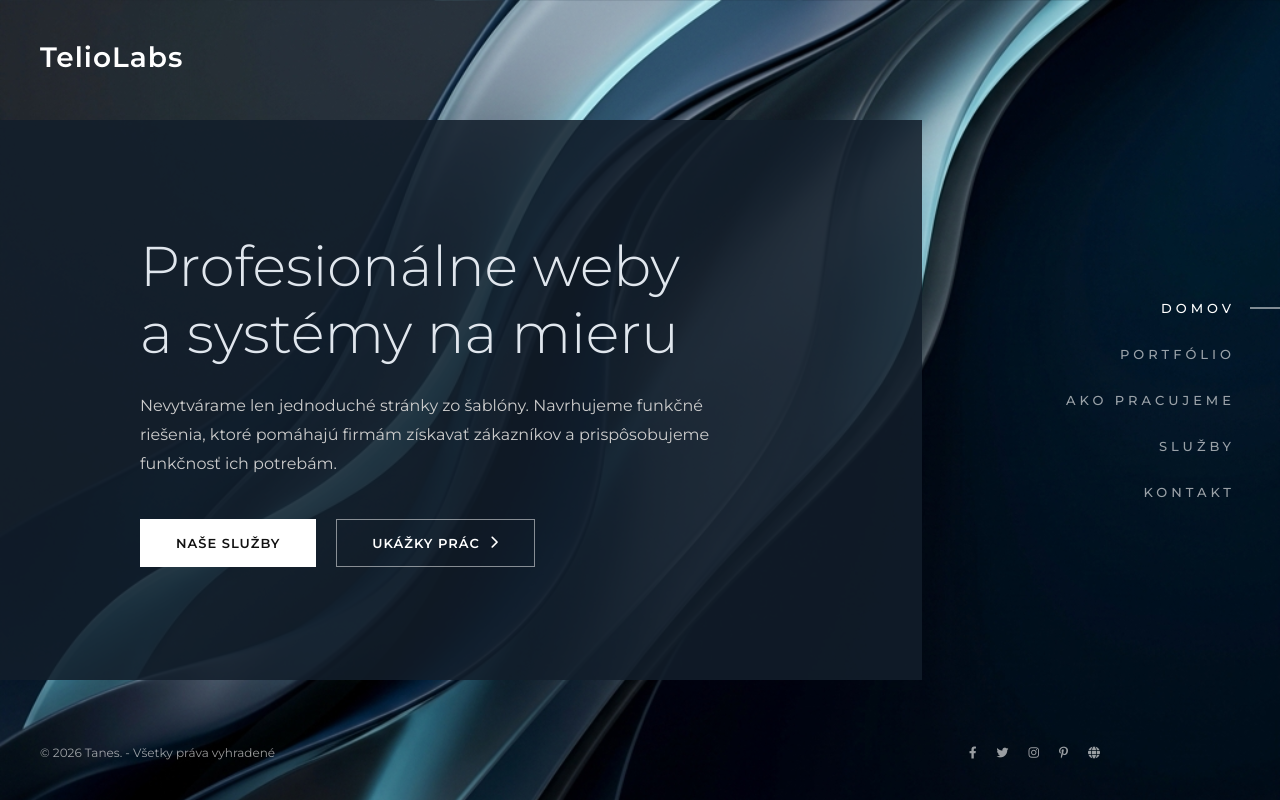
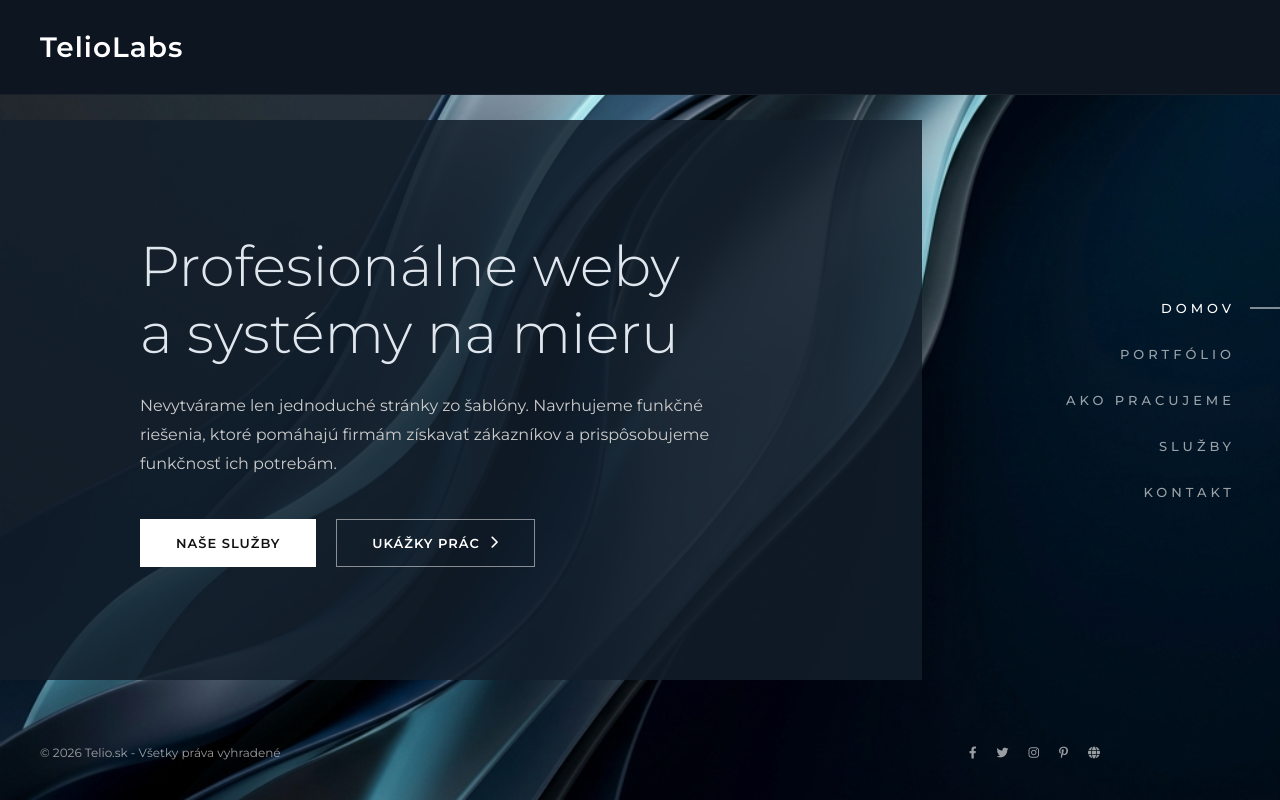
Before and after one commit to websolution4you/telio_comp, a Next.js app: page / in a window 1280 px wide. Shown: the top 800 px of the page. Built offline with nearby package versions, Linux system fonts and the light colour scheme.

Commit message:
Update deployed website content and styling

```diff
--- a/app/data/projects.ts
+++ b/app/data/projects.ts
@@ -75,7 +75,7 @@ export const projects: Project[] = [
     year: '2024',
     thumbnail: '/assets/portfolio/jdm-lifts/thumbnail.png',
     mobileThumbnail: '/assets/portfolio/jdm-lifts/mobile_thumbnail.png',
-    liveUrl: 'https://jdmlifts-b1238.web.app/',
+    liveUrl: 'https://jdmlifts.sk/',
     technologies: ['HTML5', 'CSS3', 'JavaScript', 'Bootstrap', 'Firebase Hosting'],
 
     heroImage: '/assets/portfolio/jdm-lifts/hero.png',
@@ -191,7 +191,7 @@ export const projects: Project[] = [
     year: '2024',
     thumbnail: '/assets/portfolio/leutschau/thumbnail.png',
     mobileThumbnail: '/assets/portfolio/leutschau/mobile_thumbnail.png',
-    liveUrl: 'https://websolution4you.github.io/LeutschauCaffe/',
+    liveUrl: 'https://www.leutschau.sk/',
     technologies: ['HTML5', 'CSS3', 'JavaScript', 'Responsive Design', 'Bootstrap'],
 
     heroImage: '/assets/portfolio/leutschau/hero-main.png',
@@ -239,7 +239,7 @@ export const projects: Project[] = [
     year: '2024',
     thumbnail: '/assets/portfolio/planeta-levoca/thumbnail.png',
     mobileThumbnail: '/assets/portfolio/planeta-levoca/mobile_thumbnail.png',
-    liveUrl: 'https://websolution4you.github.io/PlanetaLevoca/',
+    liveUrl: 'https://www.PlanetaLevoca.sk/',
     technologies: ['HTML5', 'CSS3', 'JavaScript', 'Google Sheets Integration', 'Admin Panel'],
 
     heroImage: '/assets/portfolio/planeta-levoca/hero.png',
--- a/app/globals.css
+++ b/app/globals.css
@@ -60,9 +60,18 @@ a {
 /* Header & Logo */
 .header {
     position: fixed;
-    top: 40px;
-    left: 40px;
-    z-index: 100;
+    top: 0;
+    left: 0;
+    width: 100%;
+    padding: 30px 40px;
+    z-index: 1000;
+    background: #0d1520;
+    backdrop-filter: blur(10px);
+    -webkit-backdrop-filter: blur(10px);
+    border-bottom: 1px solid rgba(255, 255, 255, 0.05);
+    display: flex;
+    justify-content: space-between;
+    align-items: center;
 }
 
 .logo {
@@ -525,7 +534,7 @@ a {
         display: flex;
         justify-content: space-between;
         align-items: center;
-        background: rgba(13, 21, 32, 0.9);
+        background: #0d1520;
         backdrop-filter: blur(10px);
         -webkit-backdrop-filter: blur(10px);
         border-bottom: 1px solid rgba(255, 255, 255, 0.05);
--- a/app/page.tsx
+++ b/app/page.tsx
@@ -200,7 +200,7 @@ export default function HomePage() {
 
           <div className="footer-bottom">
             <div className="copyright">
-              &copy; 2026 Tanes. - Všetky práva vyhradené
+              &copy; 2026 Telio.sk - Všetky práva vyhradené
             </div>
             <div className="social-icons">
               <a href="#"><i className="fa-brands fa-facebook-f"></i></a>
--- a/app/portfolio/[slug]/portfolio-detail.css
+++ b/app/portfolio/[slug]/portfolio-detail.css
@@ -37,7 +37,7 @@ body:has(.portfolio-detail-page.fade-in) {
   display: flex;
   justify-content: space-between;
   align-items: center;
-  background: rgba(10, 14, 26, 0.9);
+  background: #0a0e1a;
   backdrop-filter: blur(10px);
   z-index: 1000;
   border-bottom: 1px solid rgba(255, 255, 255, 0.05);
```
